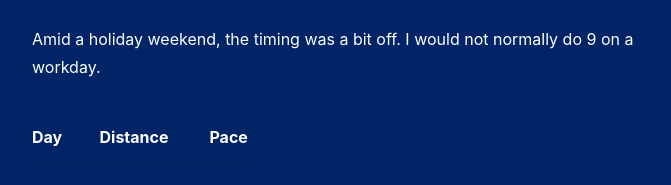
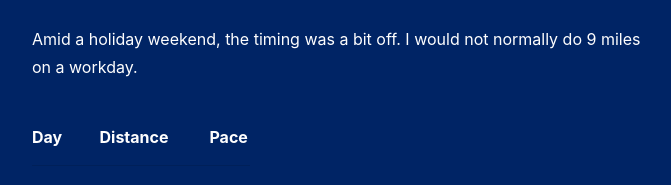
Before and after one commit to JackHowa/marathon-run-log, a Gatsby site: page /slow-week-6/ in a window 1280 px wide. Shown: the part 385-570 px from the top of the page, 293-964 px from the left. Built offline with nearby package versions, Linux system fonts and the light colour scheme; Gatsby itself is replaced by a stand-in of ours; some packages are replaced by stand-ins of ours.

Commit message:
Update index.md
Somewhat arbitrary update to test sw

```diff
--- a/content/blog/slow-week-6/index.md
+++ b/content/blog/slow-week-6/index.md
@@ -10,7 +10,7 @@ week: 6
 
 Long run felt good. Perhaps with less knee pain, I have less motivation to do hip strengthening. Will work on some of the exercises next week.
 
-Amid a holiday weekend, the timing was a bit off. I would not normally do 9 on a workday.
+Amid a holiday weekend, the timing was a bit off. I would not normally do 9 miles on a workday.
 
 | Day | Distance | Pace  |
 | --- | -------- | ----- |
```
